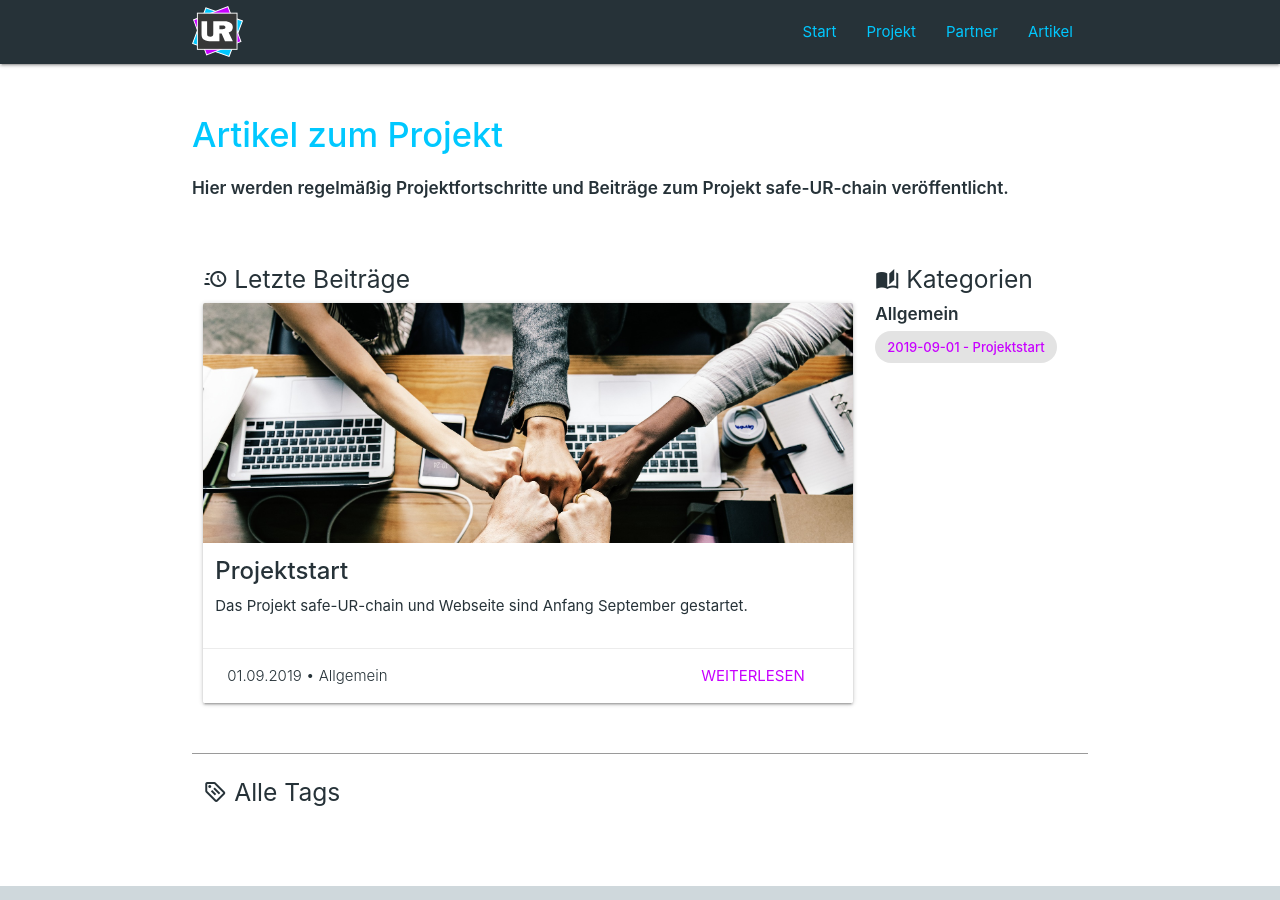
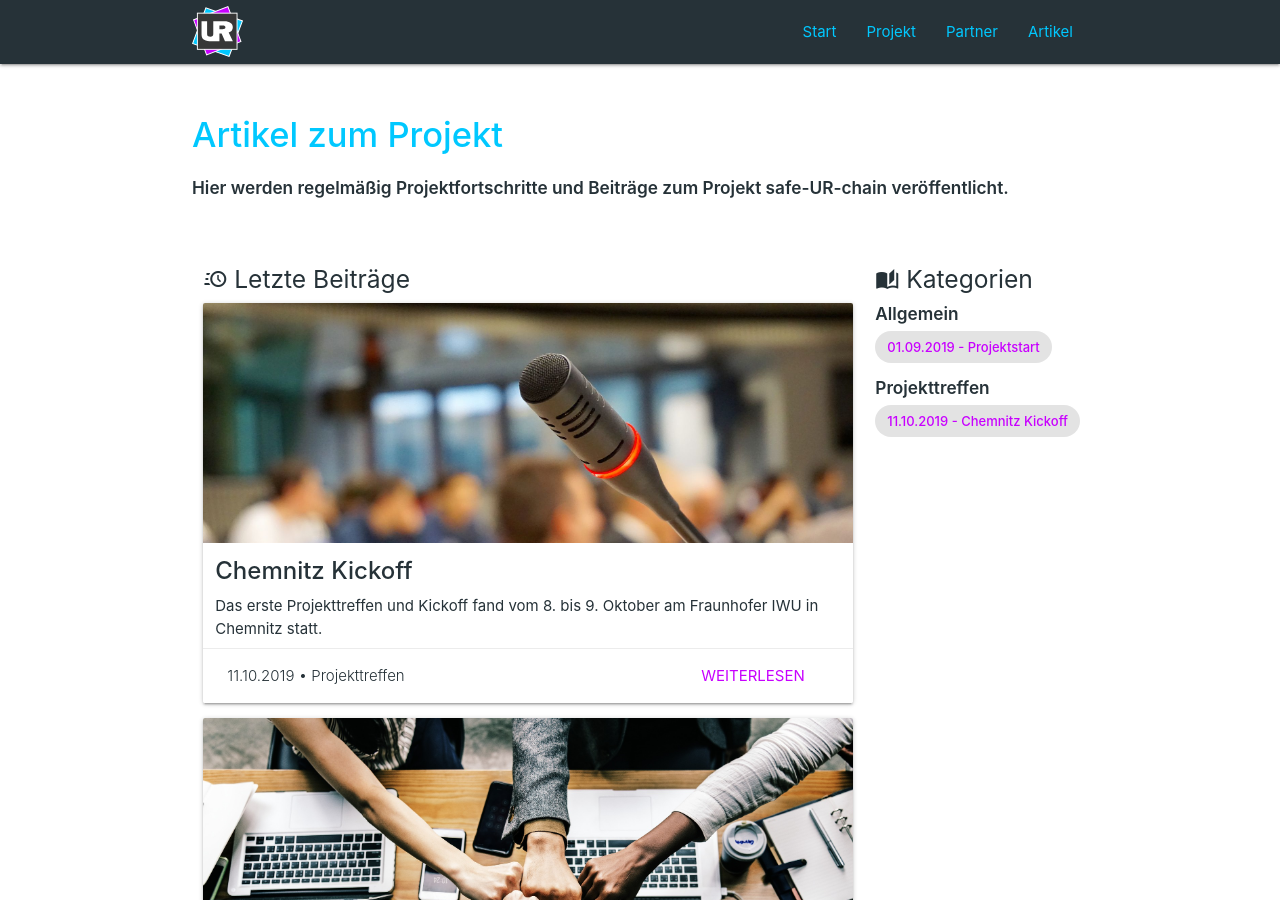
Before and after one commit to safe-UR-chain/safe-ur-chain.github.io, a Jekyll site: the page built from articles.html, in a window 1280 px wide and 900 px high. Built offline with Jekyll 4.4.1, drawn with Linux system fonts in a browser that asks for light colours; nearby versions of some CDN libraries.

Commit message:
new article for kickoff added

```diff
--- a/_layouts/post.html
+++ b/_layouts/post.html
@@ -44,7 +44,10 @@ layout: default
         {% endfor %}
 
         {% if related == true %}
-        <h6>See also:</h6>
+
+        <br />
+        <hr />
+        <h6>Auch interessant:</h6>
         <ul>
           {% for post in site.posts %}
           {% if post.categories == page.categories %}
--- /dev/null
+++ b/_posts/2019-10-11-Chemnitz-Kickoff.md
@@ -0,0 +1,59 @@
+---
+layout: post
+author: Adrian Singer
+description: Das erste Projekttreffen und Kickoff fand vom 8. bis 9. Oktober am Fraunhofer IWU in Chemnitz statt.
+categories: Projekttreffen
+image: /assets/img/posts/kickoff-banner.jpg
+---
+
+
+ <div class="row">
+                <div class="col s12 m12 l4 center">
+                    <img alt="hsmw" width="100%" class="z-depth-3 hide-on-large-only" src="{{ "/assets/img/posts/kickoff.jpg" | relative_url }}" />
+                    <img alt="hsmw" width="100%" class="z-depth-3 materialboxed hide-on-med-and-down" data-caption="Gruppenfoto in der E³-Forschungsfabrik."
+                        src="{{ "/assets/img/posts/kickoff.jpg" | relative_url }}" />
+                </div>
+                <div class="col s12 m12 l8">
+                Am 09. Oktober 2019 fand das erste Projekttreffen und offizieller Kickoff für das <b>safe-UR-chain</b> Verbundprojekt statt. Das Fraunhofer-Institut für Werkzeugmaschinen und Umformtechnik lud als Gastgeber alle Partner und assoziierten Organisationen sowie den Projektträger ein. Bereits am Vorabend trafen sich einige Teilnehmer im Chemnitzer Stadtzentrum zu einem Warm-Up mit Restaurant und Bar-Besuch.
+                <br /><br />
+                Alle Teilnehmer waren gespannt auf den Tag und wünschten sich neben dem ersten fachlichen Austausch vor allem ein Gelingen der Teambildung. Der Projektleiter Adrian Singer eröffnete die Veranstaltung mit einem kurzen Rückblick zur Motivation, die IT-Sicherheit für zivile Wertschöpfungsnetzwerke weiter zu verbessern. Die Vorstellungsrunde aller Anwesenden wurde genutzt, um individuelle Wünsche für den Tag zu äußern. Institutsleiter Prof. Dr.-Ing. Matthias Putz begrüßte die Gäste persönlich und äußerte seine Vorstellung, dass die Projektarbeit immer „den Hallenboden“ im Fokus haben sollte.
+                </div>
+            </div>
+
+ Für diesen Anspruch gibt es breiten Konsens im Projekt, was die anschließende Besprechung der Arbeitspakete zeigte. Nach einer kurzen Kaffeepause teilte der Projektträger Hinweise und Anforderungen an die Partner mit, woraus sich eine offene Diskussion und die Klärung wichtiger organisatorischer Punkte ergaben.
+
+> *Geplant sind „Living Documents“, die uns über die gesamte Projektlaufzeit hinweg begleiten und fortlaufend gepflegt werden.* – Vincent Ackenhausen (ALTRAN).
+
+Bei einem Mittagsbuffet wurden die Gespräche fortgesetzt, woran sich ein Rundgang durch das Fraunhofer IWU anschloss. Mit großem Interesse folgten die Gäste den Vertretern aus der Abteilung Digitalisierung in der Produktion durch die Versuchsfelder. Der Überblick über die breit aufgestellten Forschungsgebiete wurde durch Demonstrationen der Mensch-Roboter-Kollaboration und der Anwendung digitaler Zwillinge für Werkzeugmaschinen vertieft.
+
+<div class="container">
+  <div id="kickoff-carousel" class="carousel carousel-slider center">
+      <div class="carousel-fixed-item center white-text">
+      <div class="banner-text">Impressionen des Workshops</div>
+    </div>
+    <div class="carousel-item" href="#one!">
+      <img  src="{{ "/assets/img/posts/kickoff-1.jpg" | relative_url }}">
+    </div>
+    <div class="carousel-item" href="#two!">
+      <img src="{{ "/assets/img/posts/kickoff-2.jpg" | relative_url }}">
+    </div>
+    <div class="carousel-item" href="#three!">
+      <img src="{{ "/assets/img/posts/kickoff-3.jpg" | relative_url }}">
+    </div>
+    <div class="carousel-item" href="#four!">
+      <img src="{{ "/assets/img/posts/kickoff-4.jpg" | relative_url }}">
+    </div>
+      <div class="carousel-item" href="#five!">
+      <img src="{{ "/assets/img/posts/kickoff-5.jpg" | relative_url }}">
+    </div>
+  </div>
+</div>
+
+Am Nachmittag wurden projektspezifische Fragestellungen in einem „World-Café“ ausgearbeitet. Zuvor verabschiedeten sich die Projektträger und zeigten sich zufrieden, aber auch erwartungsvoll an die zukünftige Zusammenarbeit. Für den Workshop sind drei verschiedene Themeninseln mit Fragen zum Ist-Stand, Herausforderungen im Projekt und denkbaren Projektergebnissen vorbereitet worden. In insgesamt drei Runden wurde angeregt diskutiert und die Teilnehmer wechselten zwischen den Runden individuell um möglichst zu allen Themen ihre Ideen beitragen zu können. Durch die Zusammenarbeit kamen verschiedene Anforderungen und Ansichten im Bezug zur Umsetzung zur Sprache. Die konstruktive Zusammenarbeit ebnet nun den Weg für ein einheitliches Verständnis und eine zielorientierte Projektarbeit.
+
+Nach einer kurzen Auswertung und Zusammenfassung der weiteren Schritte verabschiedete sich das Projektteam bis zu den kommenden Arbeitstreffen und zum nächsten Projekttreffen im Januar 2020.
+
+<br />
+<center>
+<h5>Wir bedanken uns recht herzlich bei allen Teilnehmern und freuen uns auf eine spannende und produktive Zeit!</h5>
+</center>
--- a/articles.html
+++ b/articles.html
@@ -1,6 +1,7 @@
 ---
 layout: default
 ---
+{% assign date_format = site.minima.date_format | default: "%d.%m.%Y" %}
 
 <div class="container last-post">
   <h1 class="page-title">Artikel zum Projekt</h1>
@@ -14,7 +15,6 @@ layout: default
       <h5><i class="mdi mdi-clock-fast"></i> Letzte Beiträge</h5>
 
       {% for post in site.posts limit:5 %}
-      {% assign date_format = site.minima.date_format | default: "%d.%m.%Y" %}
       <div class="card medium">
         <div class="card-image">
           <a class="waves-effect waves-light" href="{{ post.url | relative_url }}">
@@ -45,7 +45,6 @@ layout: default
           <a name="{{ category_name | slugize }}"></a>
           {% for post in site.categories[category_name] %}
           <article class="archive-item">
-            {% assign date_format = site.minima.date_format | default: "%Y-%m-%d" %}
             <div class="chip"><a href="{{ site.baseurl }}{{ post.url }}">{{ post.date | date: date_format }} -
                 {{ post.title | escape }}</a></div>
           </article>
@@ -55,24 +54,4 @@ layout: default
 
     </div>
   </div>
-
-  <hr>
-
-  <div class="row">
-    <div class="col s12">
-      <h5 id="tags"><i class="mdi mdi-tag-text-outline"></i> Alle Tags</h5>
-    </div>
-
-    {% for tag in site.tags %}
-    <div class="col s12 m6 l4">
-      <h6 id="{{ tag[0] | slugify }}">{{ tag | first }}</h6>
-      {% for post in tag[1] %}
-      {% assign date_format = site.minima.date_format | default: "%Y-%m-%d" %}
-      <div class="chip"><a href="{{ site.baseurl }}{{ post.url }}">{{ post.date | date: date_format }} -
-          {{ post.title | escape }}</a></div>
-      {% endfor %}
-    </div>
-    {% endfor %}
-
-  </div>
 </div>
--- a/assets/js/init.js
+++ b/assets/js/init.js
@@ -32,13 +32,6 @@
       top: 150,
       offset: 75
     });
-
-    $('.carousel.carousel-slider').carousel({
-      fullWidth: true,
-      indicators: true,
-      duration: 500
-    });
-
   }
 
   function triggerCarousel() {
```
Also changed, not shown: _layouts/home.html (+15 -4 lines), assets/img/posts/kickoff-1.jpg (added), assets/img/posts/kickoff-2.jpg (added), assets/img/posts/kickoff-3.JPG (added), assets/img/posts/kickoff-4.jpg (added), assets/img/posts/kickoff-5.jpg (added), assets/img/posts/kickoff-banner.jpg (added), assets/img/posts/kickoff.jpg (added).
